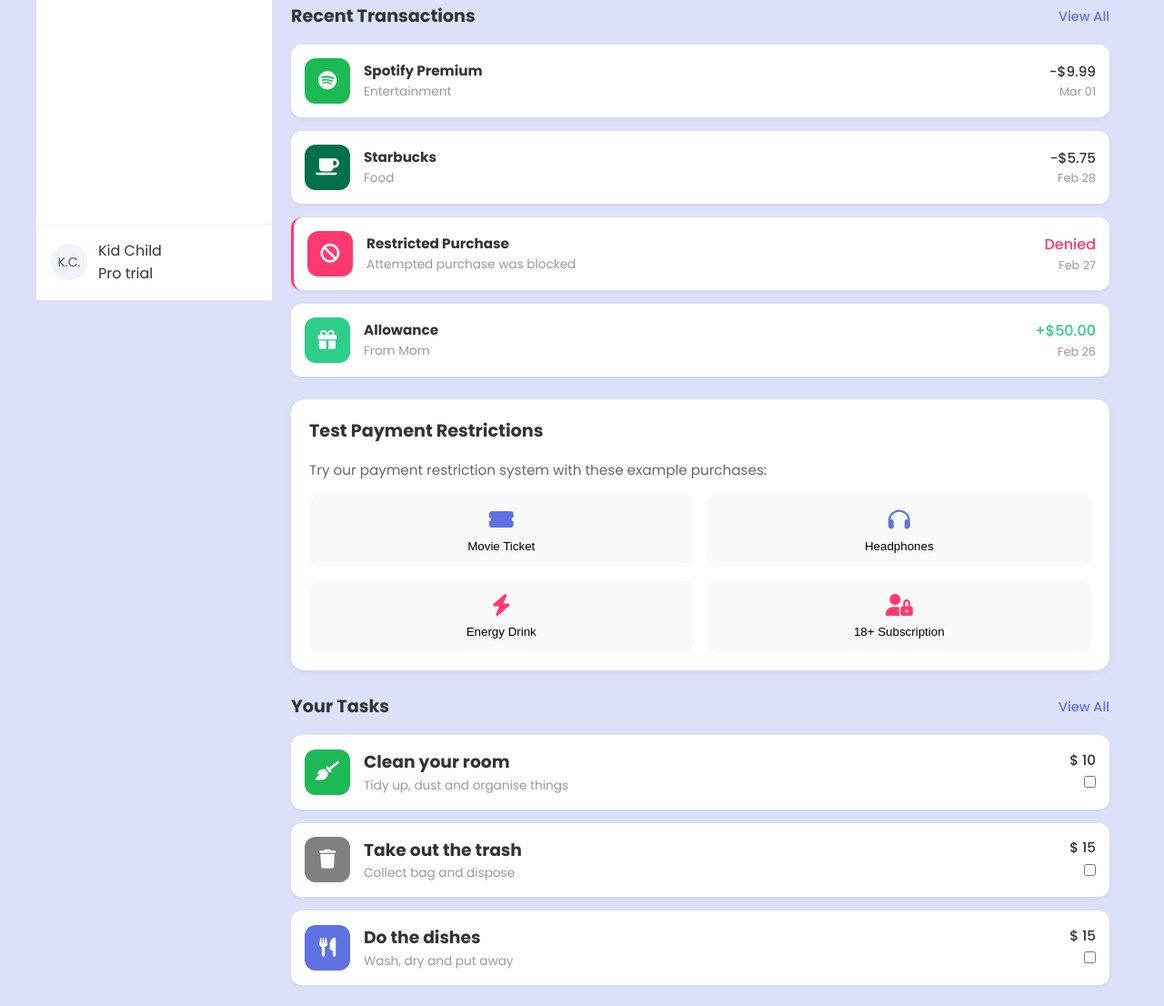
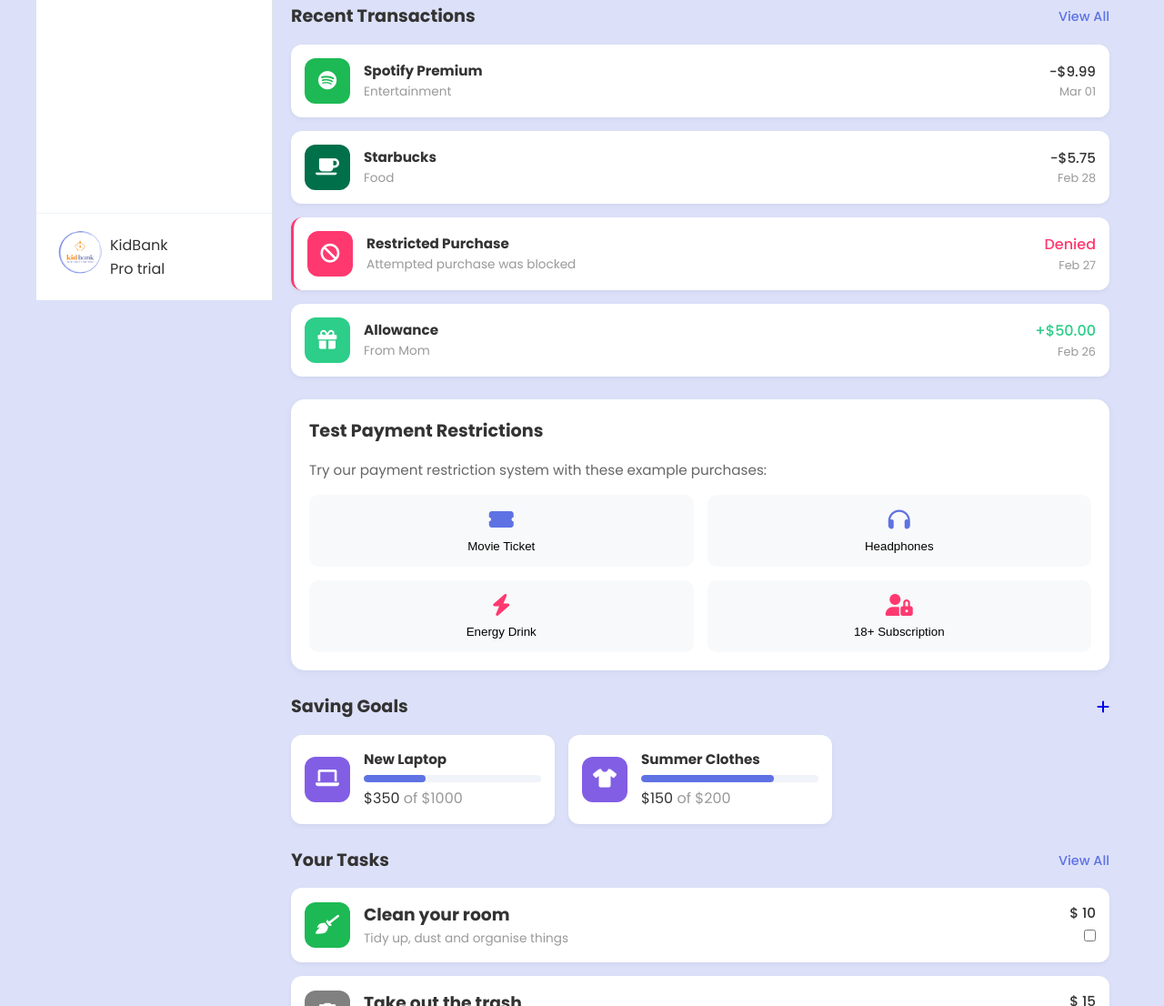
Before and after one commit to 03-renate/kidbank, a website built with Vite: page index.html in a window 1280 px wide. Shown: the part 470-1576 px from the top of the page at 91% size. Built offline with nearby package versions, Linux system fonts and the light colour scheme.

Commit message:
Logo for side navigation

```diff
--- a/index.html
+++ b/index.html
@@ -49,9 +49,10 @@
         </ul>
 
         <div class="user-profile">
-          <div class="avatar">K.C.</div>
+          <!-- <div class="avatar">K.C.</div> -->
+          <div><img src="./img/logo.png" class="avatar-logo"></div>
           <div>
-            <div class="user-name">Kid Child</div>
+            <div class="user-name">KidBank</div>
             <div class="user-status">Pro trial</div>
           </div>
         </div>
@@ -69,17 +70,15 @@
               <div class="profile-img">
                 <i class="fa-solid fa-user"></i>
               </div>
-
               <div id="profile-name">
                 <p id="username">username</p>
               </div>
          </section>
-        <!-- RENATE - PROFILE - END -->
 
         <!-- RENATE - HERO SECTION - START -->
         <section class="hero-container">
 
-          <!-- BANKCARD INFORMATION -->
+          <!-- CARD INFORMATION -->
           <article class="hero-right">
             <div class="card-header">
               <p>Your Balance:</p>
@@ -296,6 +295,39 @@
           </div>
         </section>
 
+        <!-- Saving Goals -->
+        <section class="saving-goals">
+          <div class="section-header">
+            <h2>Saving Goals</h2>
+            <a href="#" class="add-goal"><i class="fas fa-plus"></i></a>
+          </div>
+          <div class="goals-list">
+            <div class="goal-card">
+              <div class="goal-icon">
+                <i class="fas fa-laptop"></i>
+              </div>
+              <div class="goal-info">
+                <h3>New Laptop</h3>
+                <div class="progress-bar">
+                  <div class="progress" style="width: 35%"></div>
+                </div>
+                <p>$350 <span class="of-target">of $1000</span></p>
+              </div>
+            </div>
+            <div class="goal-card">
+              <div class="goal-icon">
+                <i class="fas fa-tshirt"></i>
+              </div>
+              <div class="goal-info">
+                <h3>Summer Clothes</h3>
+                <div class="progress-bar">
+                  <div class="progress" style="width: 75%"></div>
+                </div>
+                <p>$150 <span class="of-target">of $200</span></p>
+              </div>
+            </div>
+          </div>
+        </section>
 
           <!-- Assign Tasks -->
         <section>
@@ -348,6 +380,7 @@
         </section>
 
         <!-- Footer -->
+
         <footer class="footer">
           <div class="footer-container">
             <div class="logo">
--- a/src/assets/style.css
+++ b/src/assets/style.css
@@ -155,6 +155,11 @@
   font-size: 14px;
   color: #4a5568;
   margin-right: 12px;
+}
+.avatar-logo,
+.top-logo {
+  width: 65px;
+  height: 55px;
 }
 
 .toggle-button {
@@ -404,7 +409,6 @@
   background-color: #f8f9fa;
   color: #5e72e4;
 }*/
-
 
 /* Spending Categories */
 .category-list {
```
Lines whose indentation alone changed are shown as unchanged.
